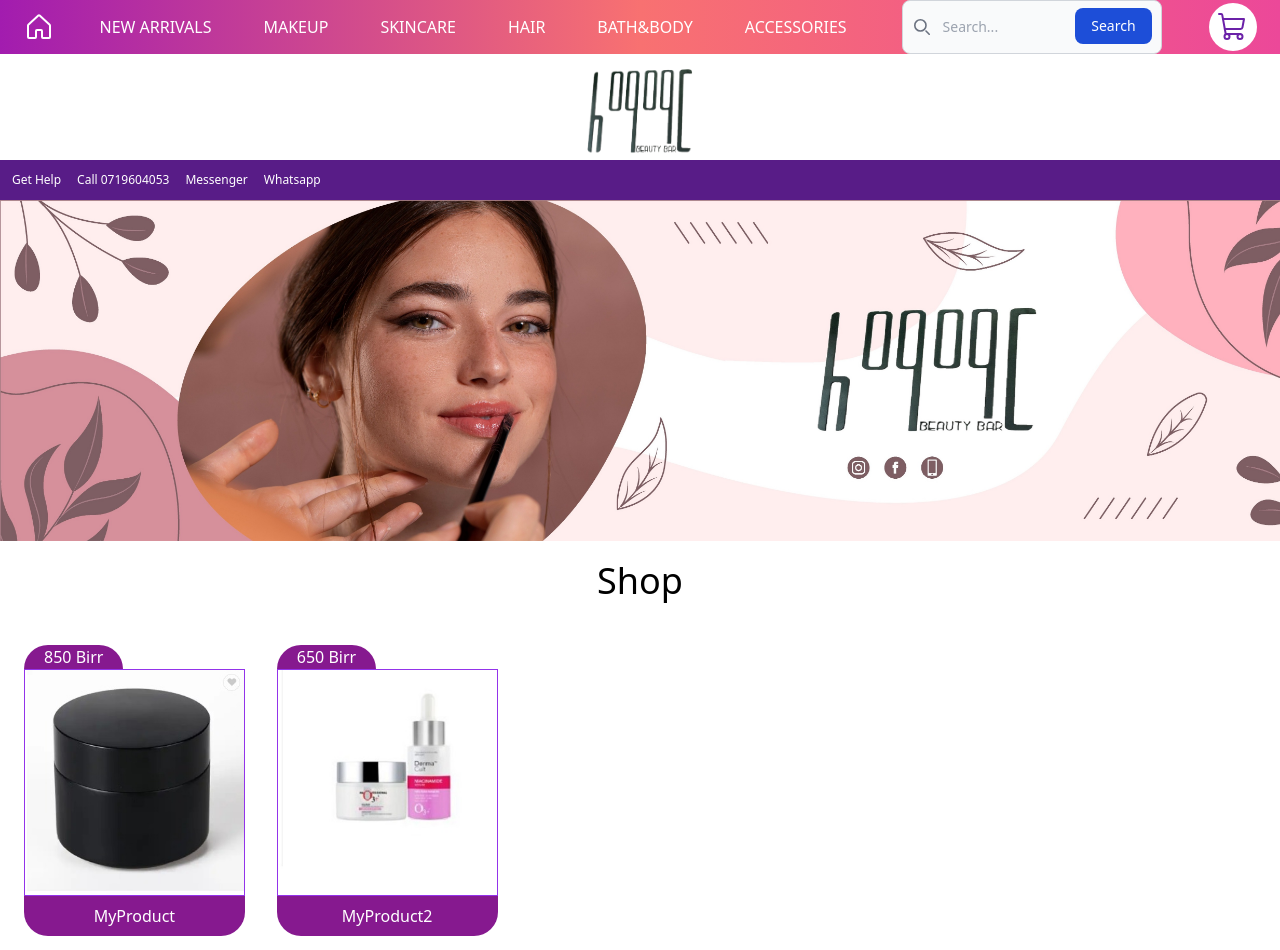
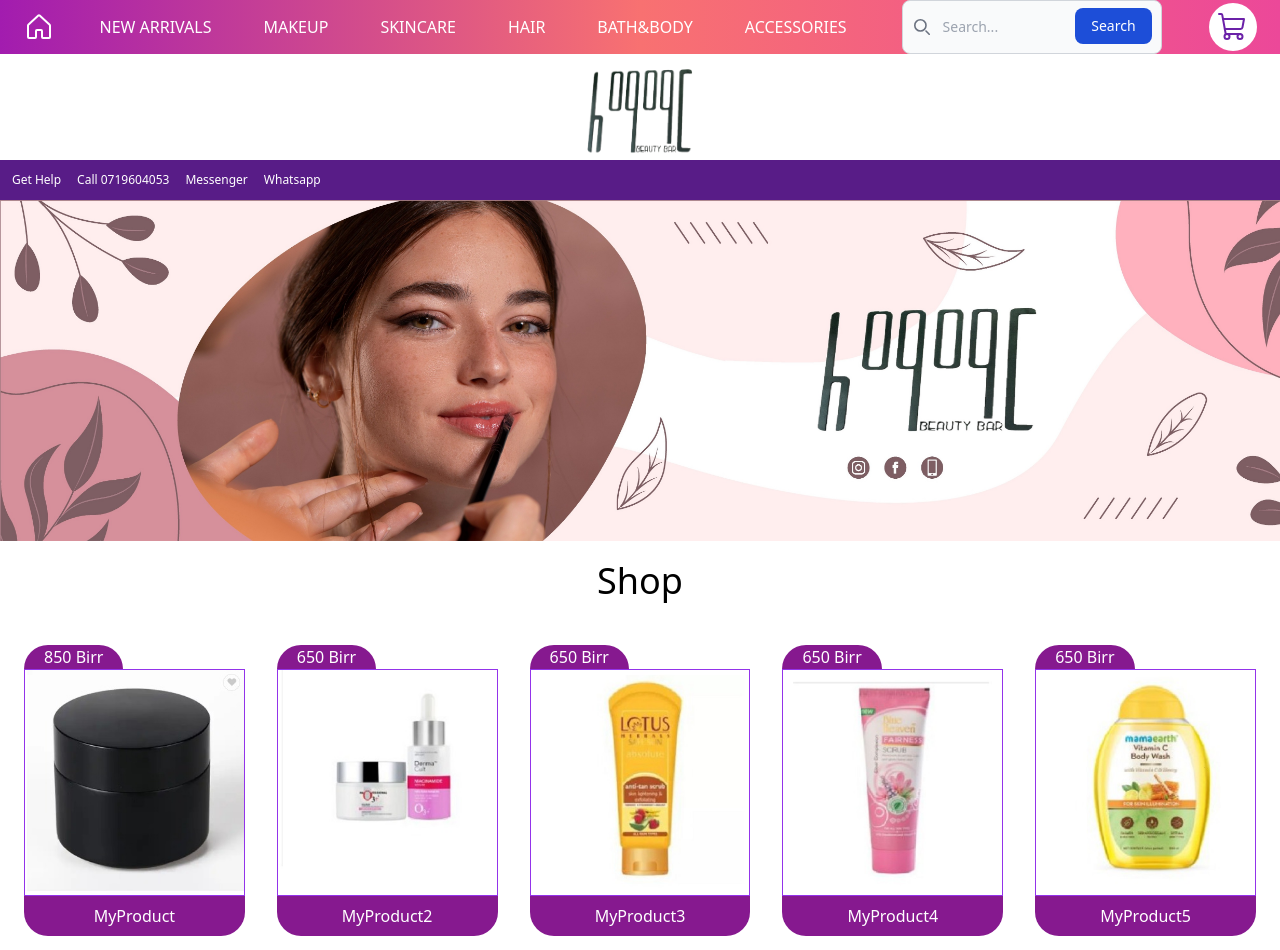
Before and after one commit to KidusThethird/Lemamar_website, a React (Create React App) app: page / in a window 1280 px wide. Shown: the top 950 px of the page. Built offline with nearby package versions, Linux system fonts and the light colour scheme.

Commit message:
custom add to cart button made

```diff
--- a/src/pages/shop/product.jsx
+++ b/src/pages/shop/product.jsx
@@ -6,10 +6,10 @@ export const Product = (props) => {
   return (
 
 
-    <div className='hover:scale-110  transition-all ease-in-out duration-200'>
+    <div className='hover:scale-110 group transition-all ease-in-out duration-200'>
          <div className='bg-fuchsia-800 w-fit px-5 text-white rounded-t-full'>{price} Birr</div>
-    <img src={productImage} alt="" className='border border-solid border-purple-600'/>
-
+    <img src={productImage} alt="" className='border border-solid border-purple-600' />
+   <div className='absolute top-6 right-0 opacity-50 hover:opacity-100 px-2 py-1 text-sm text-white rounded-bl-lg cursor-pointer  bg-fuchsia-800 hidden group-hover:block duration-300 -pt-8'> Add to Cart</div>
     <div className=' bg-fuchsia-800  rounded-b-3xl hover:bg-purple-950 flex text-white justify-center' >
 
     <p className='py-2 px-1'>{productName}</p>
--- a/src/products.js
+++ b/src/products.js
@@ -14,5 +14,29 @@ export const PRODUCTS = [
         price: 650,
         productImage: productImage.p06
     },
+    {
+        id:3,
+        productName: 'MyProduct3',
+        price: 650,
+        productImage: productImage.p07
+    },
+    {
+        id:4,
+        productName: 'MyProduct4',
+        price: 650,
+        productImage: productImage.p08
+    },
+    {
+        id:5,
+        productName: 'MyProduct5',
+        price: 650,
+        productImage: productImage.p09
+    },
+    {
+        id:6,
+        productName: 'MyProduct6',
+        price: 650,
+        productImage: productImage.p10
+    },
 
 ];
```
